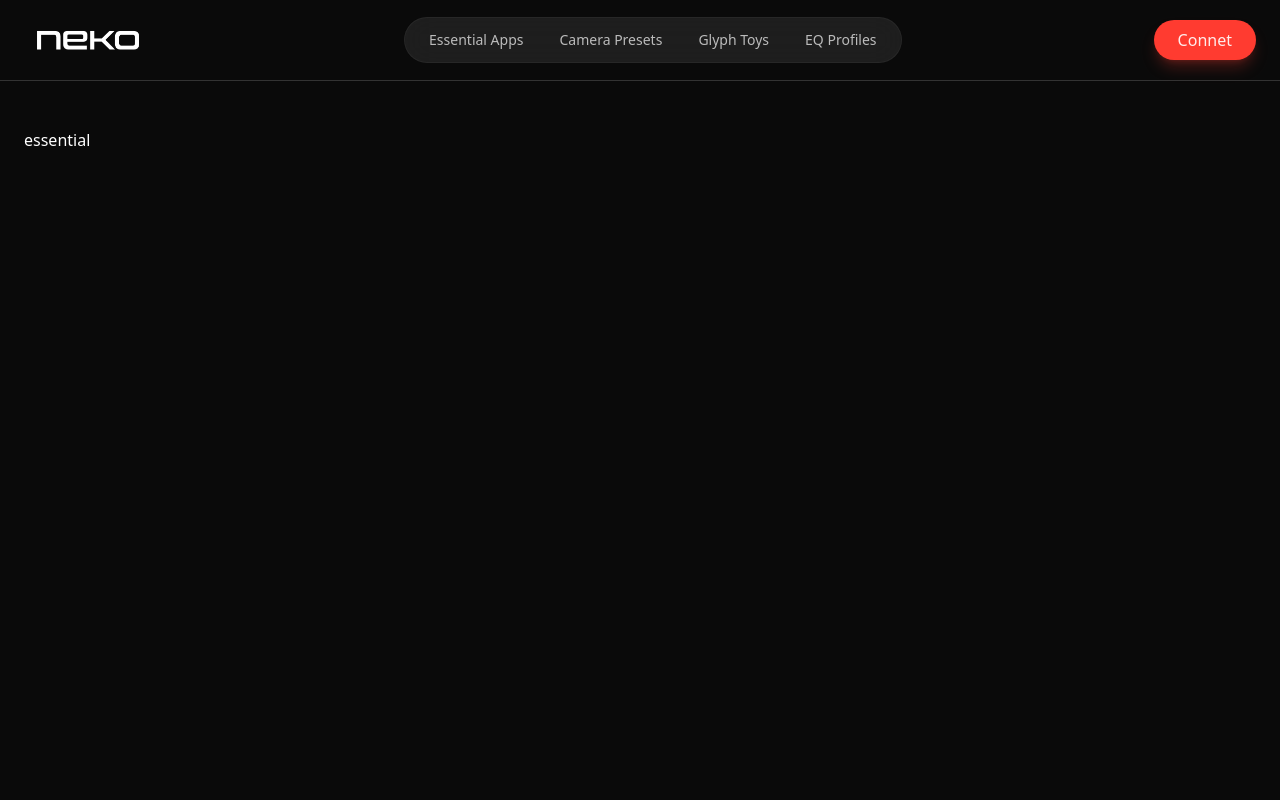
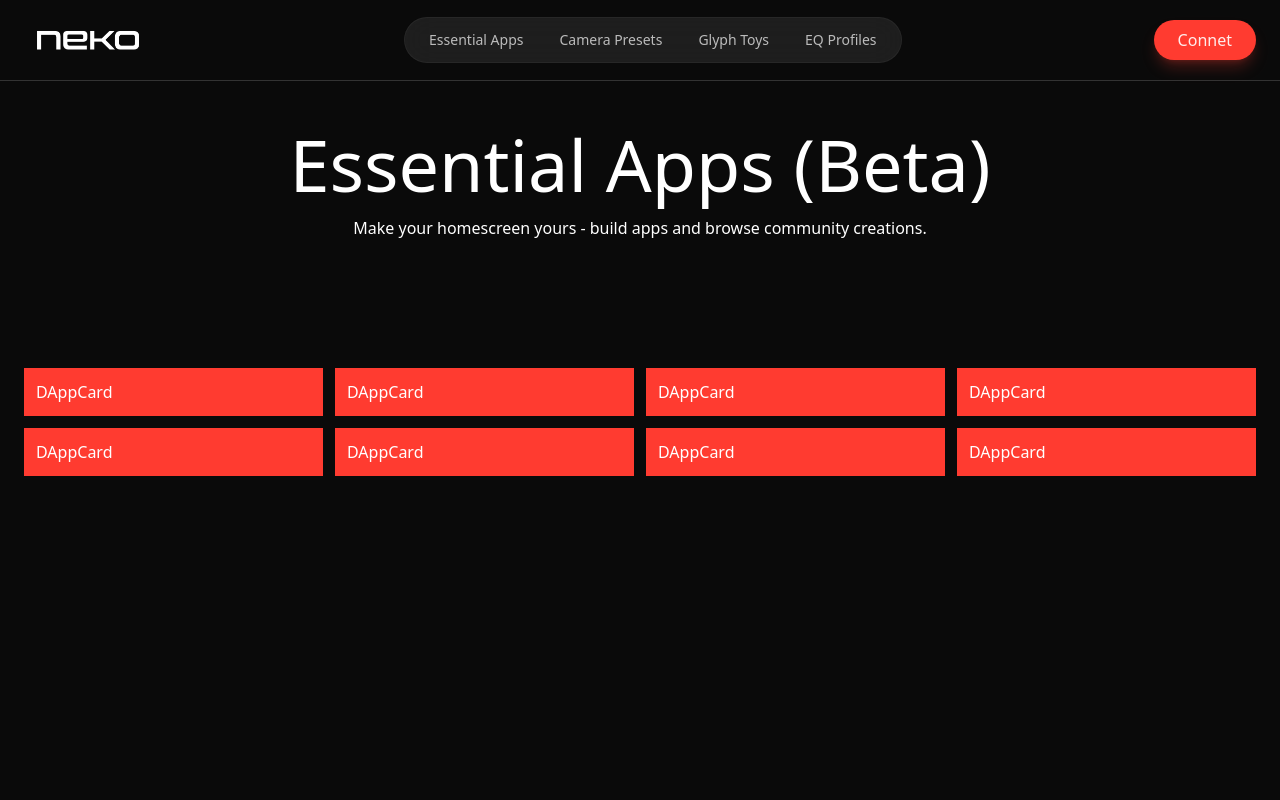
Before and after one commit to Shefkay/neko, a React (Vite) app: page /essential in a window 1280 px wide. Shown: the top 800 px of the page. Built offline with nearby package versions, Linux system fonts and the light colour scheme.

Commit message:
add: create Essential page and implement DAppCard component

```diff
--- /dev/null
+++ b/src/components/features/DAppCard.jsx
@@ -0,0 +1,12 @@
+
+
+function DAppCard() {
+
+  return (
+    <div>
+      <div className="p-3 bg-primary">DAppCard</div>
+    </div>
+  )
+}
+
+export default DAppCard;
--- a/src/pages/Essential.jsx
+++ b/src/pages/Essential.jsx
@@ -1,9 +1,23 @@
+import DAppCard from "../components/features/DAppCard";
+
 function Essential() {
+
   return (
     <section className="relative min-h-screen items-center bg-background text-white">
       <div className="container mx-auto px-6 pt-32 pb-20 relative">
-        <div>
-          essential
+        <div className="space-y-4 text-center">
+          <h1 className="text-7xl">Essential Apps (Beta)</h1>
+          <p>Make your homescreen yours - build apps and browse community creations.</p>
+        </div>
+        <div className="grid grid-cols-4 gap-3 py-32">
+          <DAppCard />
+          <DAppCard />
+          <DAppCard />
+          <DAppCard />
+          <DAppCard />
+          <DAppCard />
+          <DAppCard />
+          <DAppCard />
         </div>
       </div>
     </section>
```
